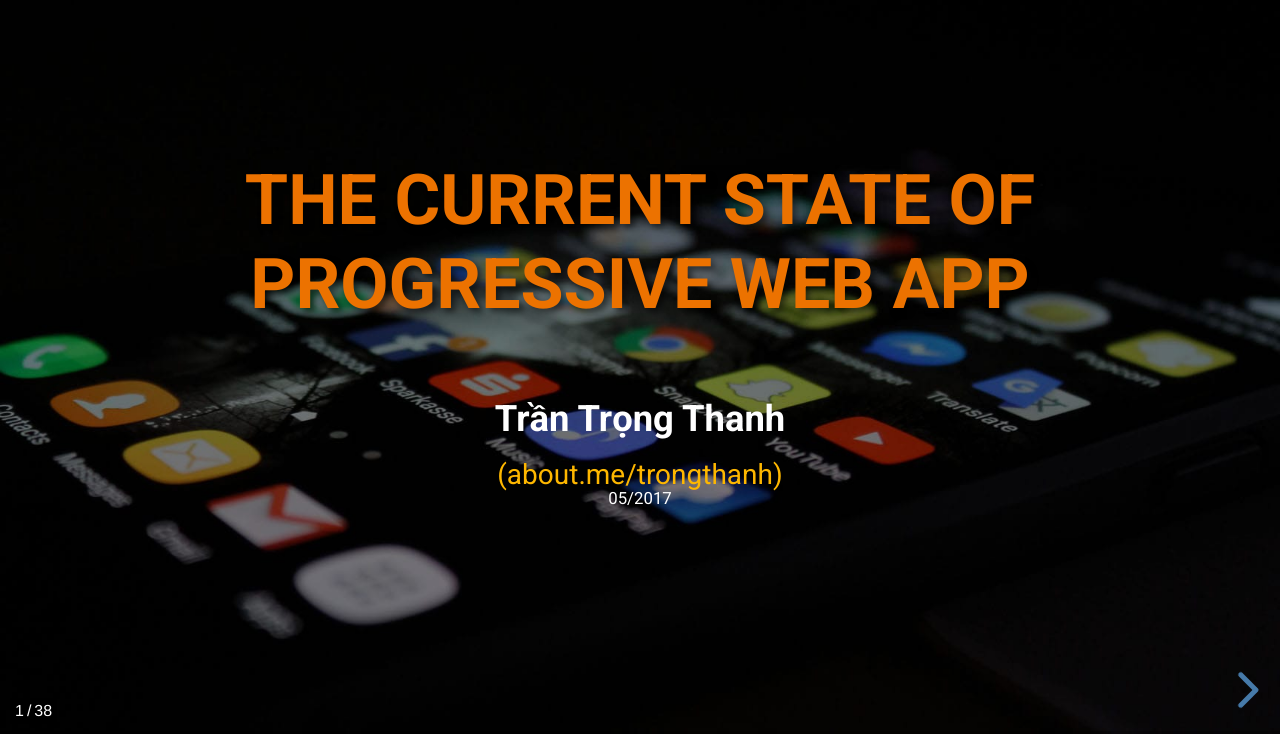
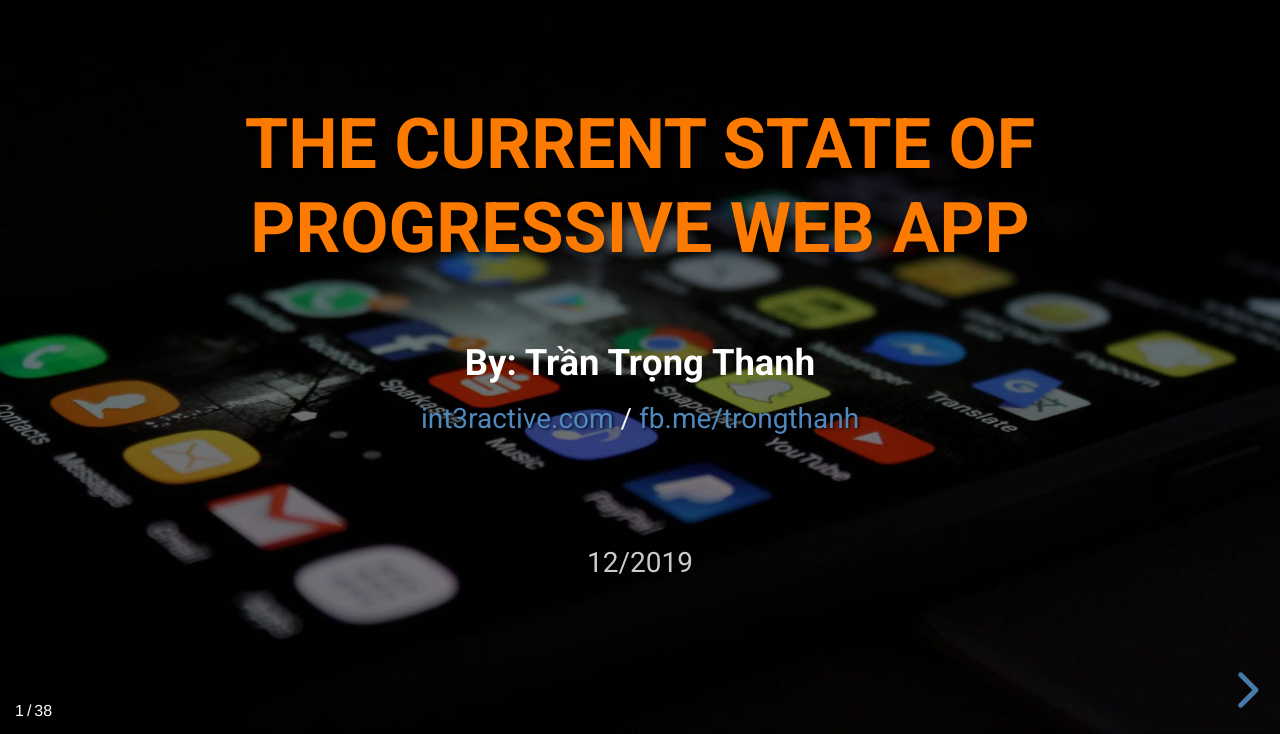
Before and after one commit to trongthanh/2019-state-of-pwa, a plain HTML site: page index.html in a window 1280 px wide. Shown: the part 66-800 px from the top of the page. Drawn offline with Linux system fonts and the light colour scheme.

Commit message:
styles fixes and update

```diff
--- a/css/theme/white.css
+++ b/css/theme/white.css
@@ -22,12 +22,12 @@ body {
 
 ::selection {
   color: #fff;
-  background: #98bdef;
+  background: #FFD300;
   text-shadow: none; }
 
 ::-moz-selection {
   color: #fff;
-  background: #98bdef;
+  background: #FFD300;
   text-shadow: none; }
 
 .reveal .slides section,
@@ -209,16 +209,25 @@ body {
  * LINKS
  *********************************************/
 .reveal a {
-  color: #FEB700;
+  color: #224A81;
   text-decoration: none;
   -webkit-transition: color .15s ease;
   -moz-transition: color .15s ease;
   transition: color .15s ease; }
 
 .reveal a:hover {
-  color: #FFD300;
+  color: #4E88BD;
   text-shadow: none;
   border: none; }
+
+.dark-slide a {
+  color: #4E88BD;
+  text-shadow: 2px 2px 4px rgba(0, 0, 0, 0.8);
+}
+
+.dark-slide a:hover {
+  color: #D7E4F2;
+}
 
 .reveal .roll span:after {
   color: #fff;
@@ -279,8 +288,13 @@ body {
   margin: 0 0 1em 0;
 }
 
+.dark-slide {
+  color: #F4F4F4;
+}
+
 .dark-slide h1,
 .dark-slide h2 {
+  color: #FD7A00;
   text-shadow: 5px 5px 8px rgba(0, 0, 0, 0.5);
 }
 
@@ -342,11 +356,19 @@ body {
   }
 
 .footnote {
-  position: fixed;
-  bottom: 0;
+  position: absolute;
+  bottom: -2em;
   left: 0;
   right: 0;
-  color: #888;
+  color: #777777;
+}
+
+.dark-slide .footnote {
+  color: #CACACA;
+}
+
+.title-slide .footnote {
+  bottom: -4em;
 }
 
 .footnote .center {
--- a/index.html
+++ b/index.html
@@ -41,10 +41,10 @@
 		<div class="slides">
 			<section data-background="img/mobile-screen.jpg" class="dark-slide title-slide">
 				<h1>The Current State of<br>Progressive Web App</h1>
-				<h3>Trần Trọng Thanh</h3>
-				<p><a href="https://about.me/trongthanh">(about.me/trongthanh)</a></p>
+				<h3>By: Trần Trọng Thanh</h3>
+				<p><a href="https://int3ractive.com">int3ractive.com</a> / <a href="https://fb.me/trongthanh" target="_blank">fb.me/trongthanh</a></p>
 				<footer class="footnote">
-					<small>05/2017</small>
+					<span>12/2019</span>
 				</footer>
 			</section>
 
```
